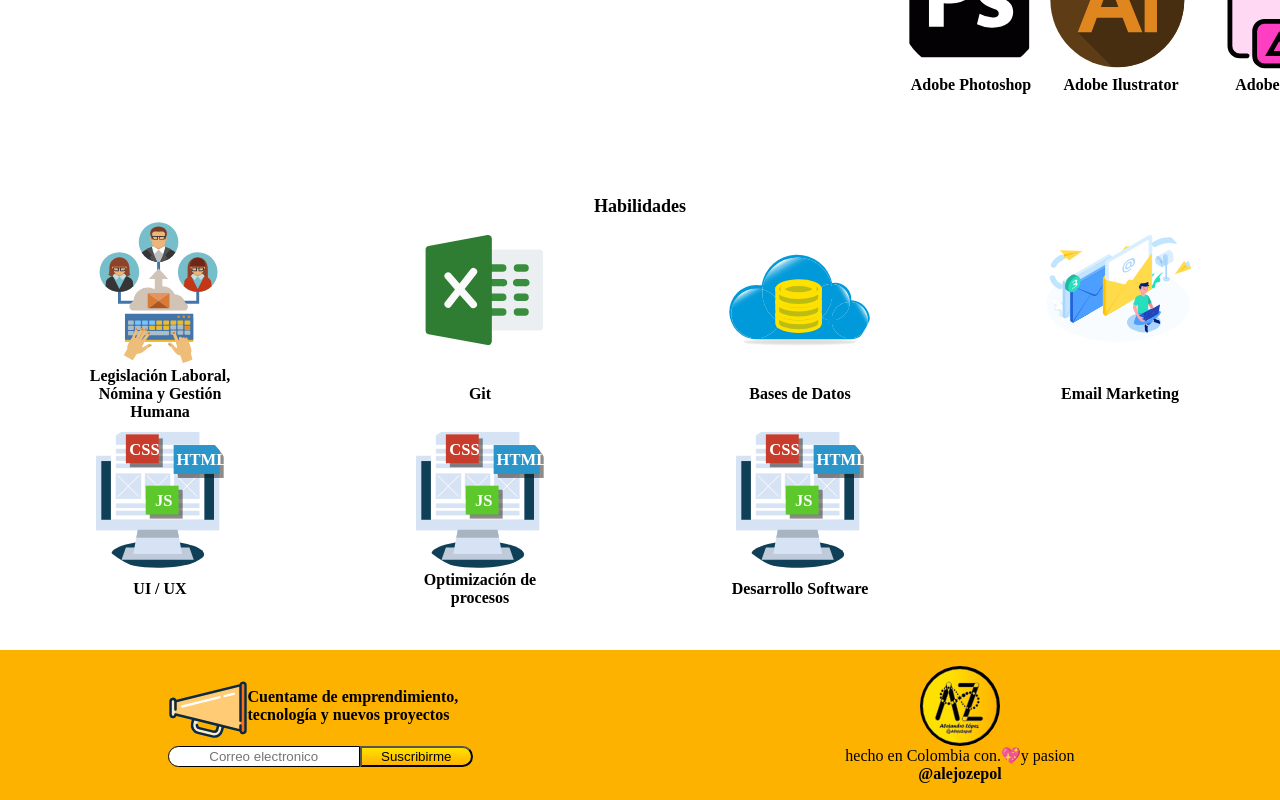
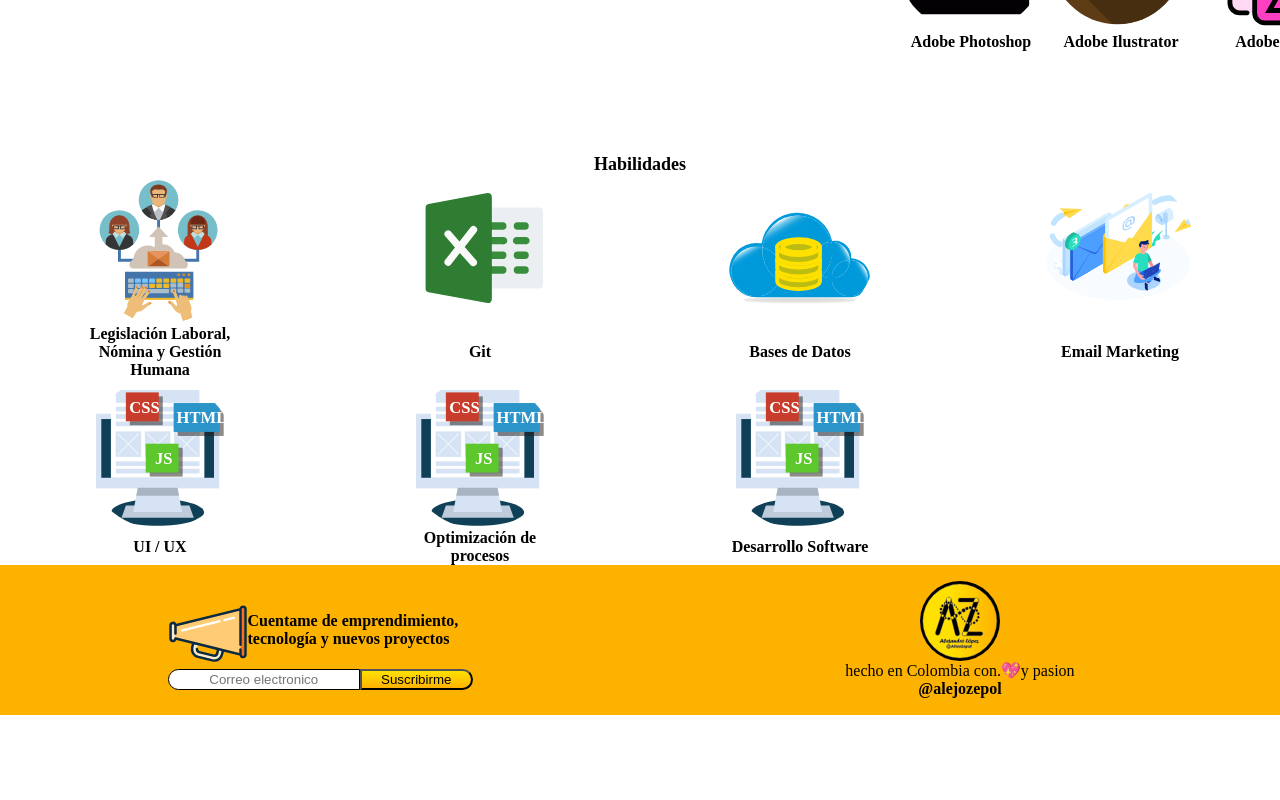
Before and after one commit to alejozepol/MarcaPersonal, a React app: page / in a window 1280 px wide. Shown: the part 713-1513 px from the top of the page. After the commit the page ends 1428 px from the top, so only its background shows below. Built offline with nearby package versions, Linux system fonts and the light colour scheme; no server answers; a web font is replaced by a local one.

Commit message:
correción layout

```diff
--- a/src/container/Layout/Layout.scss
+++ b/src/container/Layout/Layout.scss
@@ -11,7 +11,6 @@
       "header"
       "main"
       "footer";
-    grid-gap: 3%;
     & > header {
       grid-area: header;
     }
--- a/src/container/footer/Footer.scss
+++ b/src/container/footer/Footer.scss
@@ -19,7 +19,7 @@
 
 .Footer {
   display: grid;
-  align-content: center;
+  align-items: center;
   justify-self: center;
   background-color: $color-segundario;
   width: -webkit-fill-available;
--- a/src/pages/index.jsx
+++ b/src/pages/index.jsx
@@ -21,7 +21,7 @@ const Index = () => {
         <h2>Herramientas</h2>
         <div className='Home__herramientas-icons'>
           {
-            home.herramientas.map((i) => <TextIconRedondo img={i.imagen} name={i.nombre} />)
+            home.herramientas.map((i) => <TextIconRedondo key={i.id} img={i.imagen} name={i.nombre} />)
           }
         </div>
       </div>
@@ -29,7 +29,7 @@ const Index = () => {
         <h2>Habilidades</h2>
         <div className='Home__habilidades-icons'>
           {
-            home.areaInteres.map((i) => <TextIconRedondo img={i.imagen} name={i.nombre} />)
+            home.areaInteres.map((i) => <TextIconRedondo key={i.id} img={i.imagen} name={i.nombre} />)
           }
         </div>
       </div>
```
